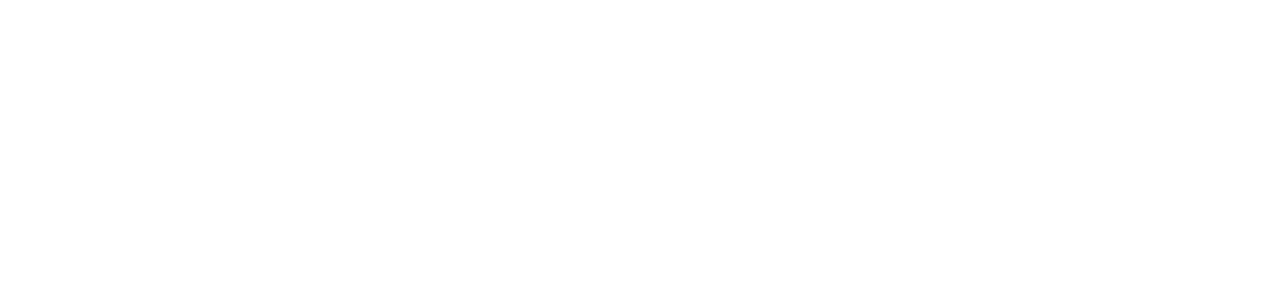
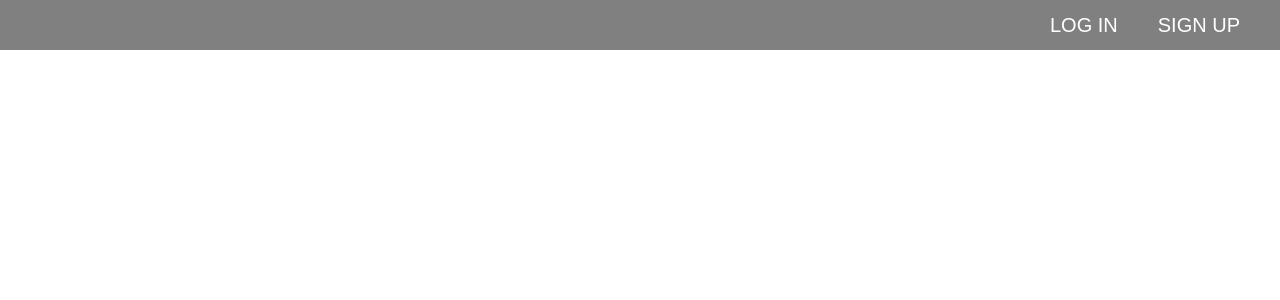
Before and after one commit to jacquelineb/PERN-login-system, a React (Create React App) app in the folder client/: page / in a window 1280 px wide. Shown: the top 300 px of the page. Built offline with nearby package versions, Linux system fonts and the light colour scheme; the HTML template or start-up script is replaced by a standard one.

Commit message:
Styled navbar and added to App component

```diff
--- a/client/src/App.js
+++ b/client/src/App.js
@@ -1,18 +1,22 @@
 import { BrowserRouter as Router, Switch, Route } from 'react-router-dom';
 import Login from './components/Login';
 import Signup from './components/Signup';
+import NavBar from './components/NavBar';
 import style from './styles/App.module.scss';
 
 function App() {
   return (
-    <div className={style.mainContent}>
+    <>
       <Router>
-        <Switch>
-          <Route path='/login' component={Login} />
-          <Route path='/signup' component={Signup} />
-        </Switch>
+        <NavBar />
+        <div className={style.mainContent}>
+          <Switch>
+            <Route path='/login' component={Login} />
+            <Route path='/signup' component={Signup} />
+          </Switch>
+        </div>
       </Router>
-    </div>
+    </>
   );
 }
 
--- /dev/null
+++ b/client/src/styles/NavBar.module.scss
@@ -0,0 +1,20 @@
+.nav {
+  display: flex;
+  height: 50px;
+  align-items: center;
+  justify-content: right;
+  padding-right: 20px;
+  background-color: grey;
+}
+
+.link {
+  font-size: 20px;
+  text-decoration: none;
+  color: white;
+  padding: 10px 20px;
+
+  &:hover {
+    color: black;
+    background-color: rgb(219, 206, 174);
+  }
+}
```
